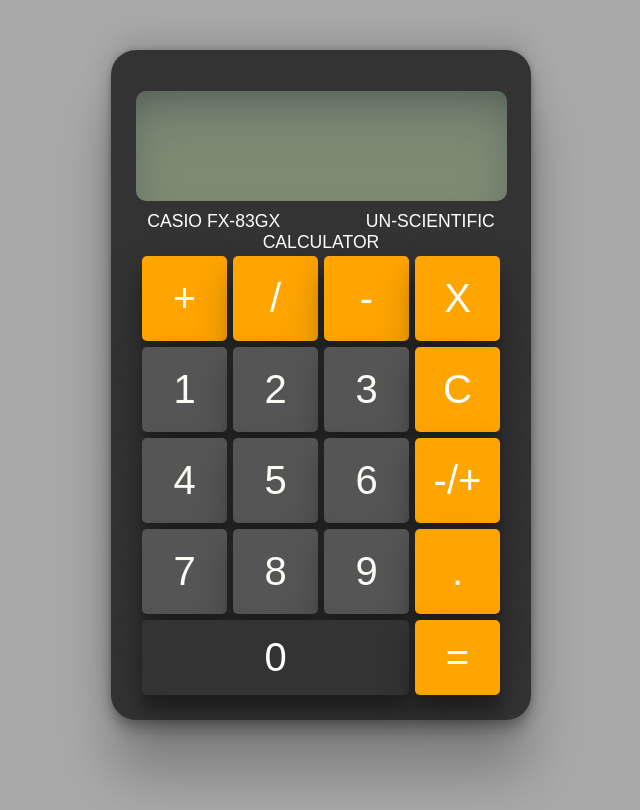
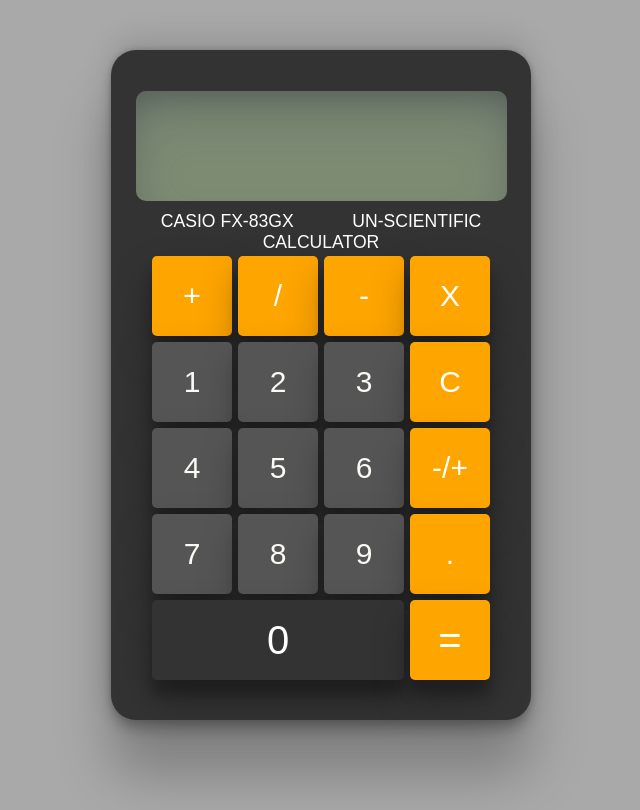
Before and after one commit to joeygil/calculator, a React (Create React App) app: page / in a window 1280 px wide. Shown: the whole page, without its empty margins (319-959 px from the left). Built offline with nearby package versions, Linux system fonts and the light colour scheme; a web font is replaced by a local one.

Commit message:
button size changes

```diff
--- a/package.json
+++ b/package.json
@@ -1,5 +1,6 @@
 {
   "name": "calculator",
+  "homepage": "http://joeygil.github.io/calculator",
   "version": "0.1.0",
   "private": true,
   "dependencies": {
@@ -13,6 +14,8 @@
   },
   "scripts": {
     "start": "react-scripts start",
+    "predeploy": "npm run build",
+    "deploy": "gh-pages -d build",
     "build": "react-scripts build",
     "test": "react-scripts test",
     "eject": "react-scripts eject"
@@ -34,5 +37,8 @@
       "last 1 firefox version",
       "last 1 safari version"
     ]
+  },
+  "devDependencies": {
+    "gh-pages": "^4.0.0"
   }
 }
--- a/src/App.css
+++ b/src/App.css
@@ -76,9 +76,9 @@
   color: hsl(50, 50%, 97%);
   border-radius: 5px;
   margin: 3px;
-  width: 85px;
-  height: 85px;
-  font-size: 40px;
+  width: 80px;
+  height: 80px;
+  font-size: 30px;
   box-shadow: rgba(0, 0, 0, 0.3) 0px 19px 38px,
     rgba(0, 0, 0, 0.22) 0px 15px 12px;
 }
@@ -89,9 +89,9 @@
   color: white;
   border-radius: 5px;
   margin: 3px;
-  width: 85px;
-  height: 85px;
-  font-size: 40px;
+  width: 80px;
+  height: 80px;
+  font-size: 30px;
   box-shadow: rgba(0, 0, 0, 0.3) 0px 19px 38px,
     rgba(0, 0, 0, 0.22) 0px 15px 12px;
 }
@@ -112,8 +112,8 @@
   color: white;
   border-radius: 5px;
   margin: 3px;
-  width: 267px;
-  height: 75px;
+  width: 252px;
+  height: 80px;
   font-size: 40px;
   box-shadow: rgba(0, 0, 0, 0.3) 0px 19px 38px,
     rgba(0, 0, 0, 0.22) 0px 15px 12px;
@@ -130,8 +130,8 @@
   color: white;
   border-radius: 5px;
   margin: 3px;
-  width: 85px;
-  height: 75px;
+  width: 80px;
+  height: 80px;
   font-size: 40px;
   box-shadow: rgba(0, 0, 0, 0.3) 0px 19px 38px,
     rgba(0, 0, 0, 0.22) 0px 15px 12px;
--- a/src/App.js
+++ b/src/App.js
@@ -36,7 +36,7 @@
             <div className="screen">{calc}</div>
             <div className="numbers-container">
               <span>CASIO FX-83GX</span>
-              &nbsp;&nbsp;&nbsp;&nbsp;&nbsp;&nbsp;&nbsp;&nbsp;&nbsp;&nbsp;&nbsp;&nbsp;&nbsp;&nbsp;&nbsp;&nbsp;&nbsp;&nbsp;&nbsp;
+              &nbsp;&nbsp;&nbsp;&nbsp;&nbsp;&nbsp;&nbsp;&nbsp;&nbsp;&nbsp;&nbsp;&nbsp;&nbsp;
               <span>UN-SCIENTIFIC CALCULATOR</span>
               <br />
               <button
```
Also changed, not shown: 1 other file (tests, documents, lock files or other folders).
